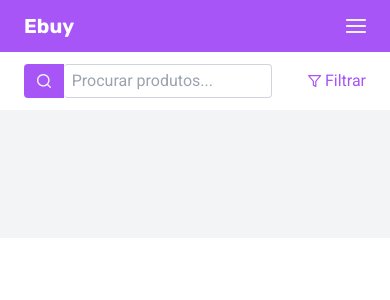
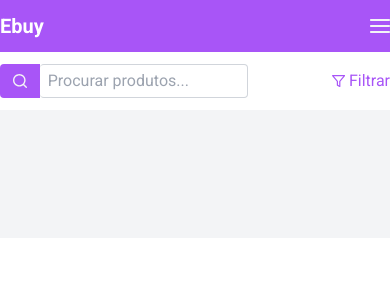
Before and after one commit to lhmoreno/ebuy, a Next.js app: page / in a window 390 px wide. Shown: the top 300 px of the page. Built offline with nearby package versions, Linux system fonts and the light colour scheme.

Commit message:
style: Tablet

```diff
--- a/src/styles/globals.css
+++ b/src/styles/globals.css
@@ -8,11 +8,18 @@
     font-family: 'Roboto', sans-serif;
   }
 
-  .font-rubik {
+  h1,
+  h2 {
     font-family: 'Rubik', sans-serif;
   }
 
-  .container-sm {
-    @apply container px-6
+  .ebuy-container {
+    @apply px-4
+  }
+
+  @media (min-width: 768px) {
+    .ebuy-container {
+      @apply px-8
+    }
   }
 }
```
